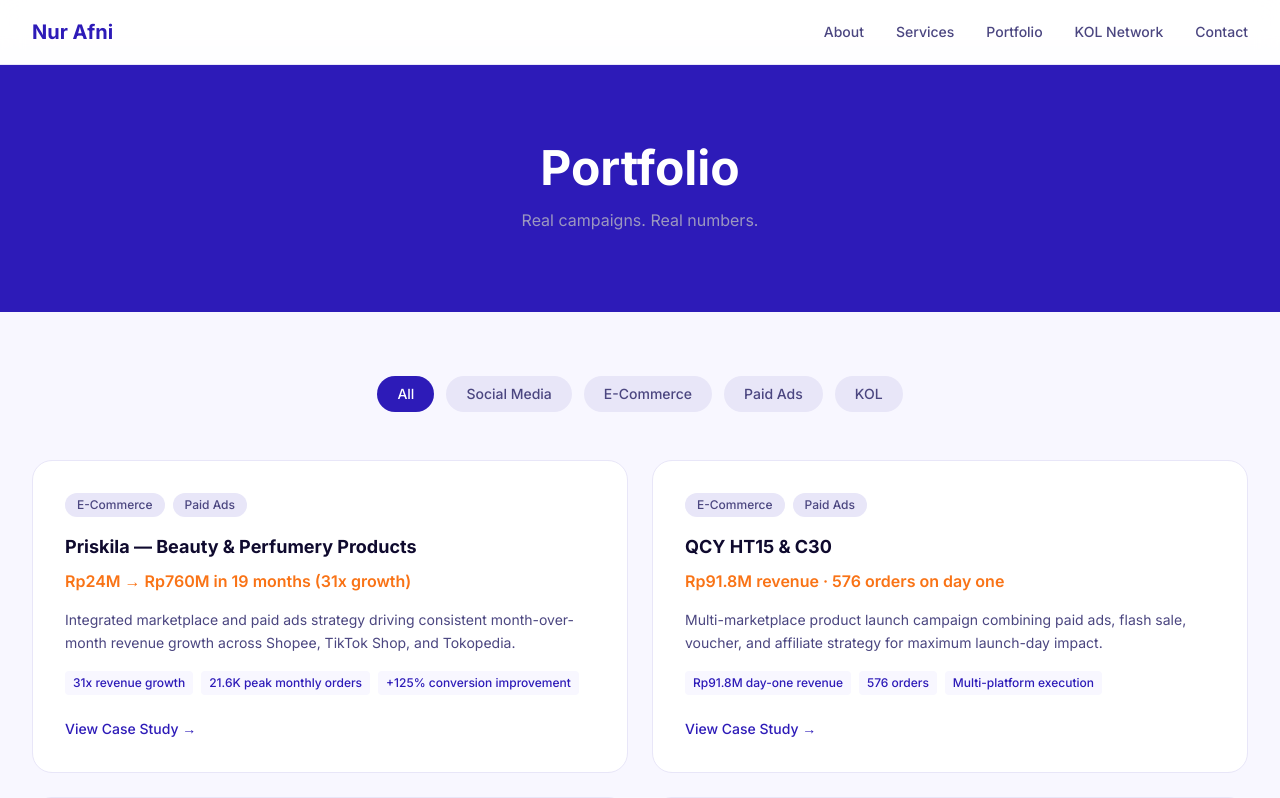
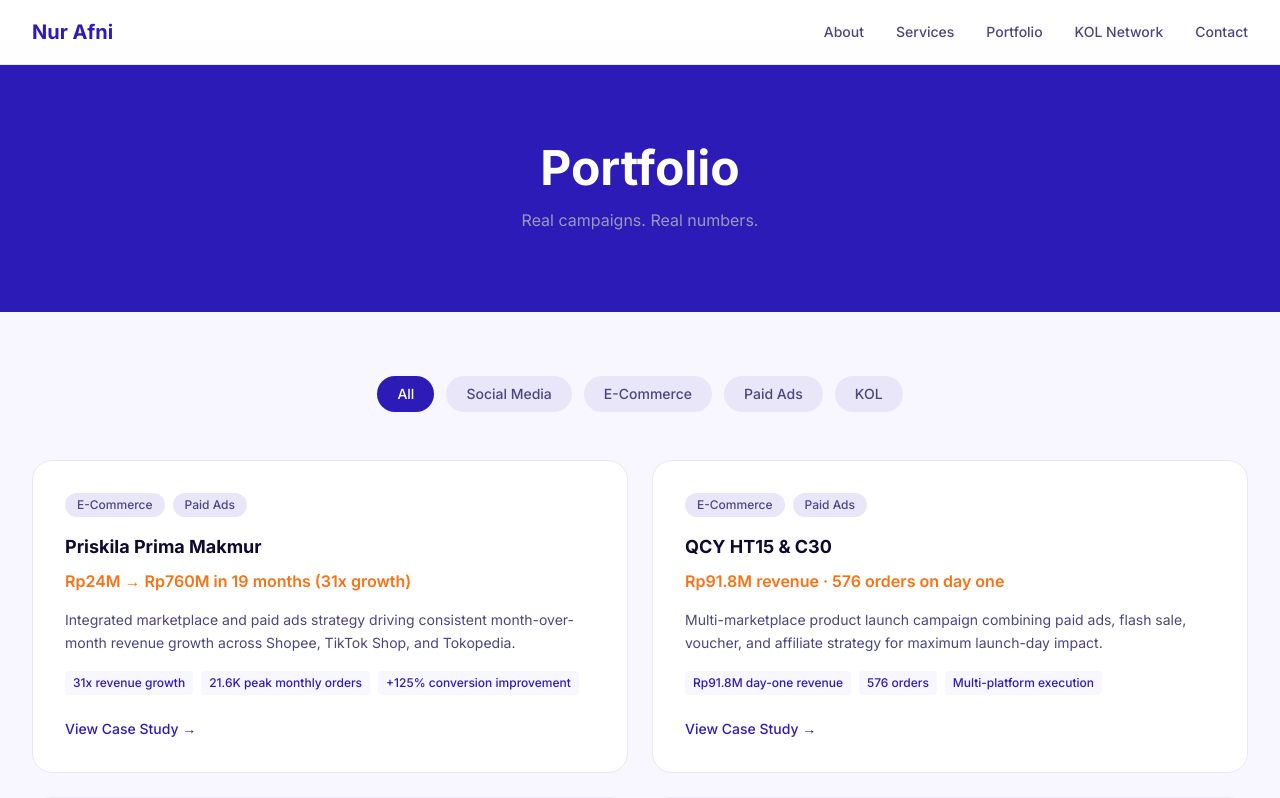
Before and after one commit to larunna3-a11y/v0-nur-afni-portfolio, a Next.js app: page /portfolio in a window 1280 px wide. Shown: the top 798 px of the page. Built offline with nearby package versions, Linux system fonts and the light colour scheme.

Commit message:
feat: update Priskila brand name in case study\n\nUpdated brand name for better accuracy

```diff
--- a/app/portfolio/page.tsx
+++ b/app/portfolio/page.tsx
@@ -9,7 +9,7 @@ const caseStudies = [
   {
     id: 1,
     categories: ['E-Commerce', 'Paid Ads'],
-    brand: 'Priskila — Beauty & Perfumery Products',
+    brand: 'Priskila Prima Makmur',
     result: 'Rp24M → Rp760M in 19 months (31x growth)',
     description: 'Integrated marketplace and paid ads strategy driving consistent month-over-month revenue growth across Shopee, TikTok Shop, and Tokopedia.',
     metrics: ['31x revenue growth', '21.6K peak monthly orders', '+125% conversion improvement'],
```
